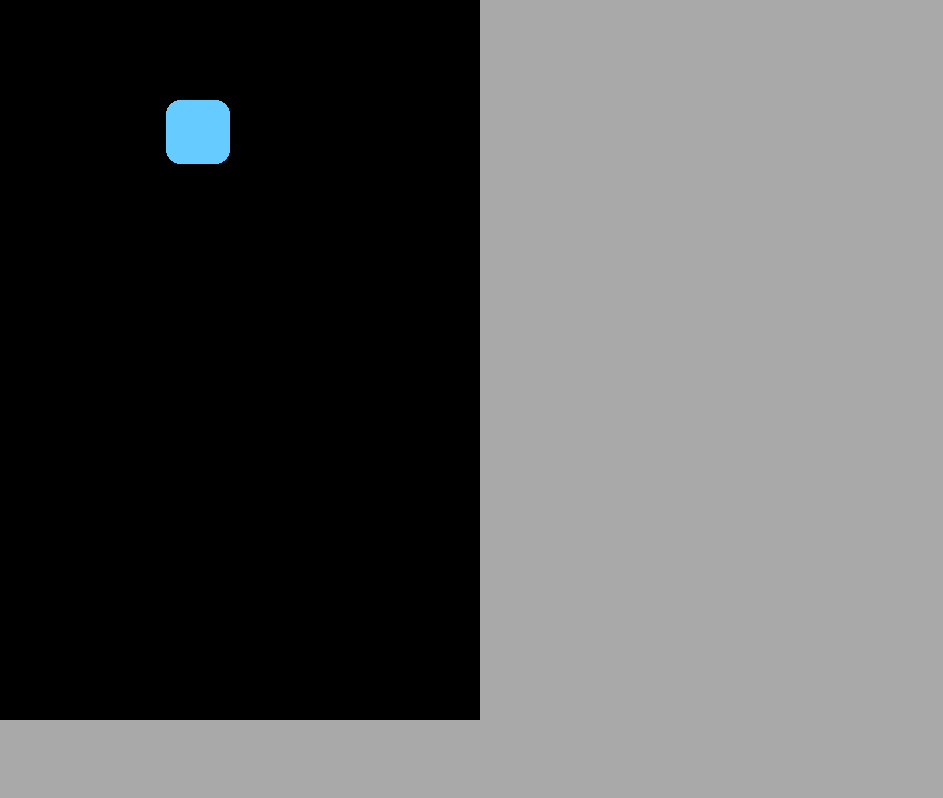
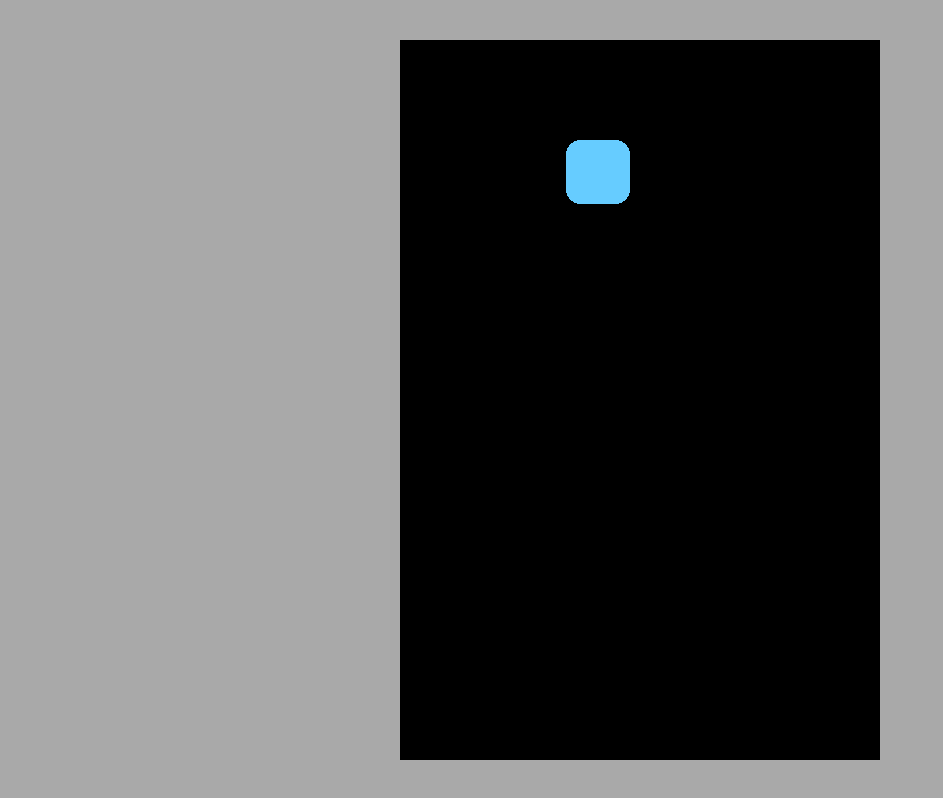
Before and after one commit to javideas/pixi-space-defender-game, a website built with Vite: page index.html in a window 1280 px wide. Shown: the whole page, without its empty margins (0-943 px from the left). Built offline with nearby package versions, Linux system fonts and the light colour scheme.

Commit message:
Fixed style.css

```diff
--- a/src/style.css
+++ b/src/style.css
@@ -3,7 +3,7 @@ body {
     background-color: darkgrey;
 }
 
-#game {
+#app {
     height: 100vh;
     display: flex;
     justify-content: center;
```
